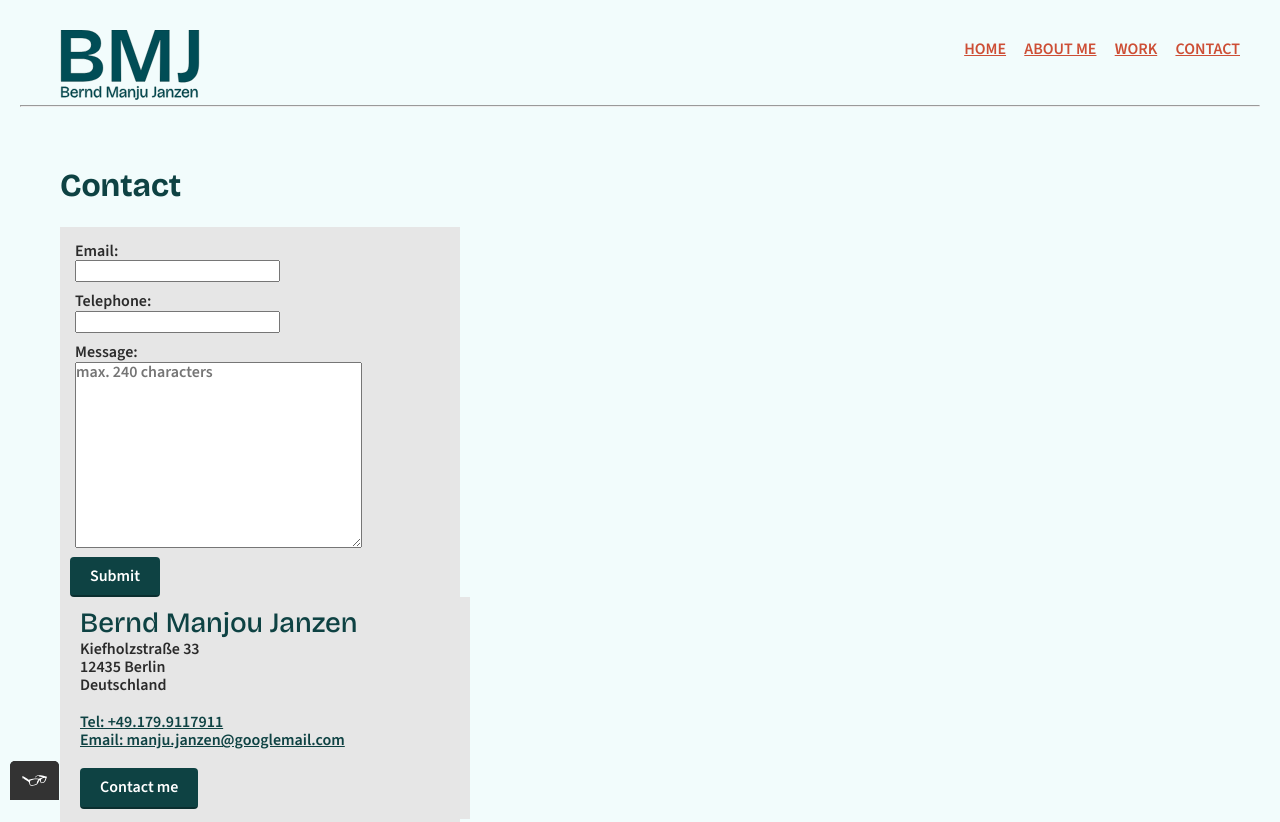
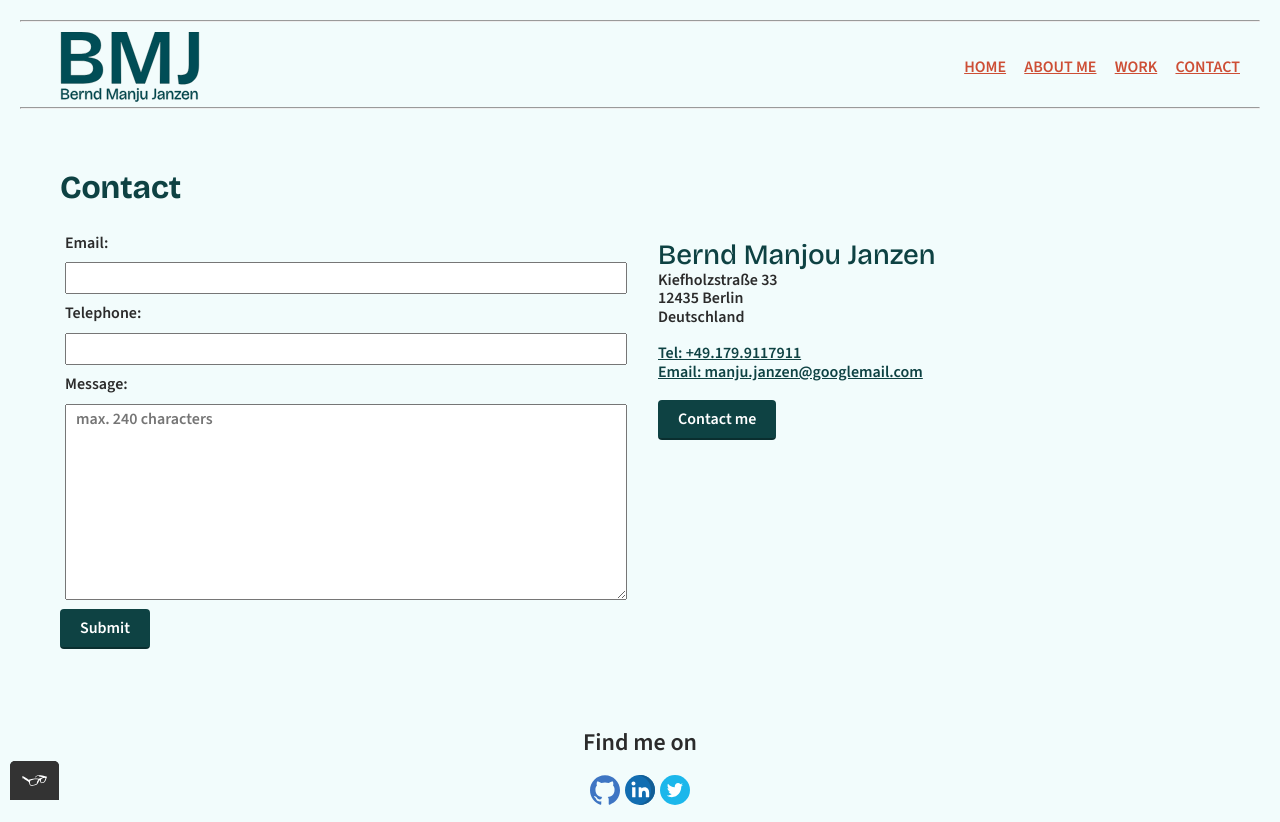
Before and after one commit to manjou/portfolio-site, a plain HTML site: page contact.html in a window 1280 px wide. Shown: the top 822 px of the page. Drawn offline with nearby package versions, Linux system fonts and the light colour scheme.

Commit message:
Changed contact.html layout form and styling css added missing hr before nav

```diff
--- a/contact.html
+++ b/contact.html
@@ -17,7 +17,7 @@
     </head>
 
     <body>
-
+        <hr>
         <header class="page-header">
             <img src="img/bernd-janzen-logo.svg" class="page-header__item" height="70px" alt="Logo in capital lettres Bernd Janzen">
             <nav class="main-navigation page-header__item">
--- a/css/style.production.css
+++ b/css/style.production.css
@@ -5,6 +5,14 @@
 * Browsers: last 4 version
 */
 
+:root {
+    /* Primary Color (Elephant): #0e4243; */
+    /* Secondary Color (Thunderbird): #c93c20; */
+    /* Text Color (Dar): #2b2b2b; */
+    /* Text Color (White) */
+    /* --background-color: #fbf3f2; */
+    /* --background-color-lightgrey: lightgrey*/
+}
 /* Reset */
 * {
     -webkit-box-sizing: border-box;
@@ -77,6 +85,9 @@ hr {
     display: flex;
     width: 100%;
     padding: 10px 10px 5px 10px;
+    -webkit-box-align: center;
+        -ms-flex-align: center;
+            align-items: center;
 }
 
 .page-header__item {
@@ -337,15 +348,17 @@ a.button {
 /* form styling */
 
 .contact-form {
-    width: 50vh;
-    margin-bottom: 10px;
-    padding: 10px;
-    background-color: hsla(0, 0%, 90%, 1);
+    display: -ms-grid;
+    display: grid;
+    -ms-grid-columns: 1fr 1rem 1fr;
+    grid-template-columns: 1fr 1fr;
+    grid-gap: 1rem;
+    /* background-color: var(--background-color-lightgrey);  */
 }
 #contact-info {
     width: 50vh;
     padding: 10px;
-    background-color: hsla(0, 0%, 90%, 1);
+    /* background-color: var(--background-color-lightgrey);  */
 }
 
 #contact-info a {
@@ -355,12 +368,13 @@ a.button {
 .form_field {
     display: block;
     padding: 5px;
-    background-color: hsla(0, 0%, 90%, 1);
+    /* background-color: var(--background-color-lightgrey); */
 }
-.form_field input
+.form_field input,
 .form_field textarea {
     width: 100%;
     margin-top: 10px;
+    padding: 5px 10px;
 }
 /* end of form styling */
 
--- a/css/styles.css
+++ b/css/styles.css
@@ -86,6 +86,7 @@ hr {
     display: flex;
     width: 100%;
     padding: 10px 10px 5px 10px;
+    align-items: center;
 }
 
 .page-header__item {
@@ -303,15 +304,15 @@ a.button {
 /* form styling */
 
 .contact-form {
-    width: 50vh;
-    margin-bottom: 10px;
-    padding: 10px;
-    background-color: var(--background-color-lightgrey);
+    display: grid;
+    grid-template-columns: 1fr 1fr;
+    grid-gap: 1rem;
+    /* background-color: var(--background-color-lightgrey);  */
 }
 #contact-info {
     width: 50vh;
     padding: 10px;
-    background-color: var(--background-color-lightgrey);
+    /* background-color: var(--background-color-lightgrey);  */
 }
 
 #contact-info a {
@@ -321,12 +322,13 @@ a.button {
 .form_field {
     display: block;
     padding: 5px;
-    background-color: var(--background-color-lightgrey);
+    /* background-color: var(--background-color-lightgrey); */
 }
-.form_field input
+.form_field input,
 .form_field textarea {
     width: 100%;
     margin-top: 10px;
+    padding: 5px 10px;
 }
 /* end of form styling */
 
```
Also changed, not shown: work.html (+1 -1 lines).
